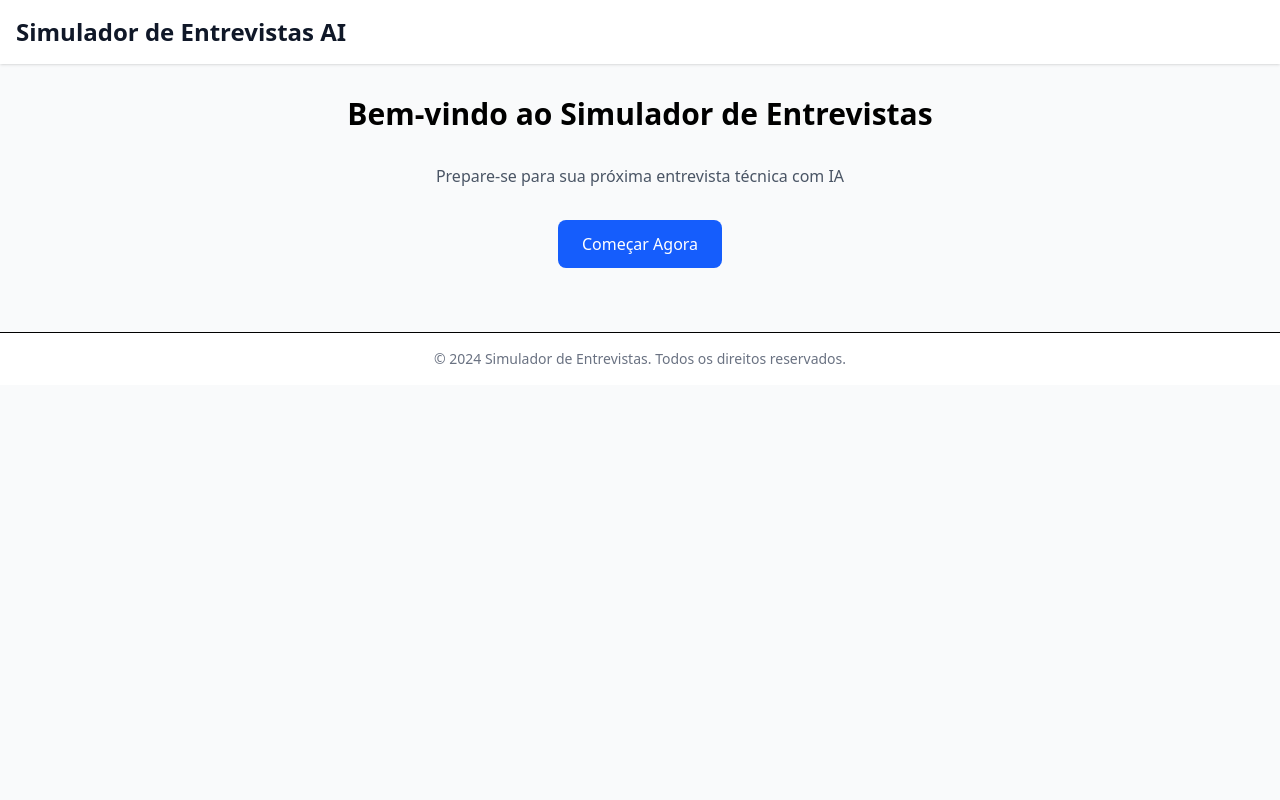
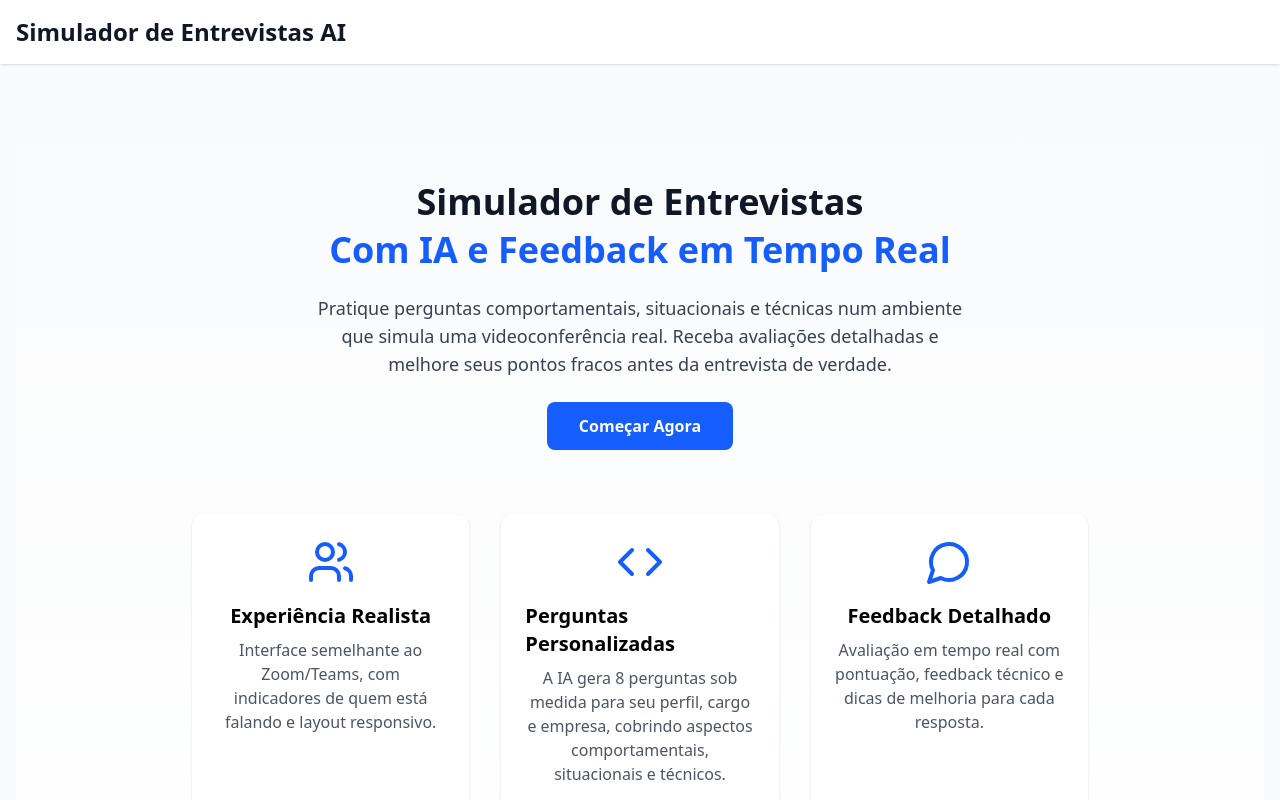
Before and after one commit to Kerubink/Oxe_fui_contratado, a React (Vite) app: page / in a window 1280 px wide. Shown: the top 800 px of the page. Built offline with nearby package versions, Linux system fonts and the light colour scheme; no server answers.

Commit message:
melhorando homepage do projeto

```diff
--- a/src/pages/HomePage.jsx
+++ b/src/pages/HomePage.jsx
@@ -1,18 +1,52 @@
-import { Link } from 'react-router-dom';
+// src/pages/HomePage.jsx
+import React from "react";
+import { Link } from "react-router-dom";
+import { Users, Code, MessageCircle } from "lucide-react";
 
-const HomePage = () => {
+export default function HomePage() {
   return (
-    <div className="text-center space-y-8">
-      <h2 className="text-3xl font-bold">Bem-vindo ao Simulador de Entrevistas</h2>
-      <p className="text-gray-600">Prepare-se para sua próxima entrevista técnica com IA</p>
+    <div className="min-h-screen flex flex-col items-center justify-center bg-gradient-to-b from-gray-50 to-white px-4">
+      {/* Hero Section */}
+      <section className="max-w-2xl text-center space-y-6">
+        <h1 className="text-4xl font-extrabold text-gray-900">
+          <span className="block">Simulador de Entrevistas</span>
+          <span className="block text-blue-600 mt-2">Com IA e Feedback em Tempo Real</span>
+        </h1>
+        <p className="text-lg text-gray-700">
+          Pratique perguntas comportamentais, situacionais e técnicas num ambiente que simula uma videoconferência real. Receba avaliações detalhadas e melhore seus pontos fracos antes da entrevista de verdade.
+        </p>
         <Link
           to="/config"
-        className="inline-block bg-blue-600 text-white px-6 py-3 rounded-lg hover:bg-blue-700 transition"
+          className="inline-flex items-center gap-2 bg-blue-600 hover:bg-blue-700 text-white font-semibold px-8 py-3 rounded-lg transition"
         >
           Começar Agora
         </Link>
+      </section>
+
+      {/* Features Section */}
+      <section className="mt-16 grid grid-cols-1 md:grid-cols-3 gap-8 max-w-4xl w-full">
+        <div className="flex flex-col items-center p-6 bg-white rounded-xl shadow">
+          <Users size={48} className="text-blue-600 mb-4" />
+          <h3 className="text-xl font-semibold mb-2">Experiência Realista</h3>
+          <p className="text-gray-600 text-center">
+            Interface semelhante ao Zoom/Teams, com indicadores de quem está falando e layout responsivo.
+          </p>
+        </div>
+        <div className="flex flex-col items-center p-6 bg-white rounded-xl shadow">
+          <Code size={48} className="text-blue-600 mb-4" />
+          <h3 className="text-xl font-semibold mb-2">Perguntas Personalizadas</h3>
+          <p className="text-gray-600 text-center">
+            A IA gera 8 perguntas sob medida para seu perfil, cargo e empresa, cobrindo aspectos comportamentais, situacionais e técnicos.
+          </p>
+        </div>
+        <div className="flex flex-col items-center p-6 bg-white rounded-xl shadow">
+          <MessageCircle size={48} className="text-blue-600 mb-4" />
+          <h3 className="text-xl font-semibold mb-2">Feedback Detalhado</h3>
+          <p className="text-gray-600 text-center">
+            Avaliação em tempo real com pontuação, feedback técnico e dicas de melhoria para cada resposta.
+          </p>
+        </div>
+      </section>
     </div>
 );
-};
-
-export default HomePage;
+}
```
Lines whose indentation alone changed are shown as unchanged.
